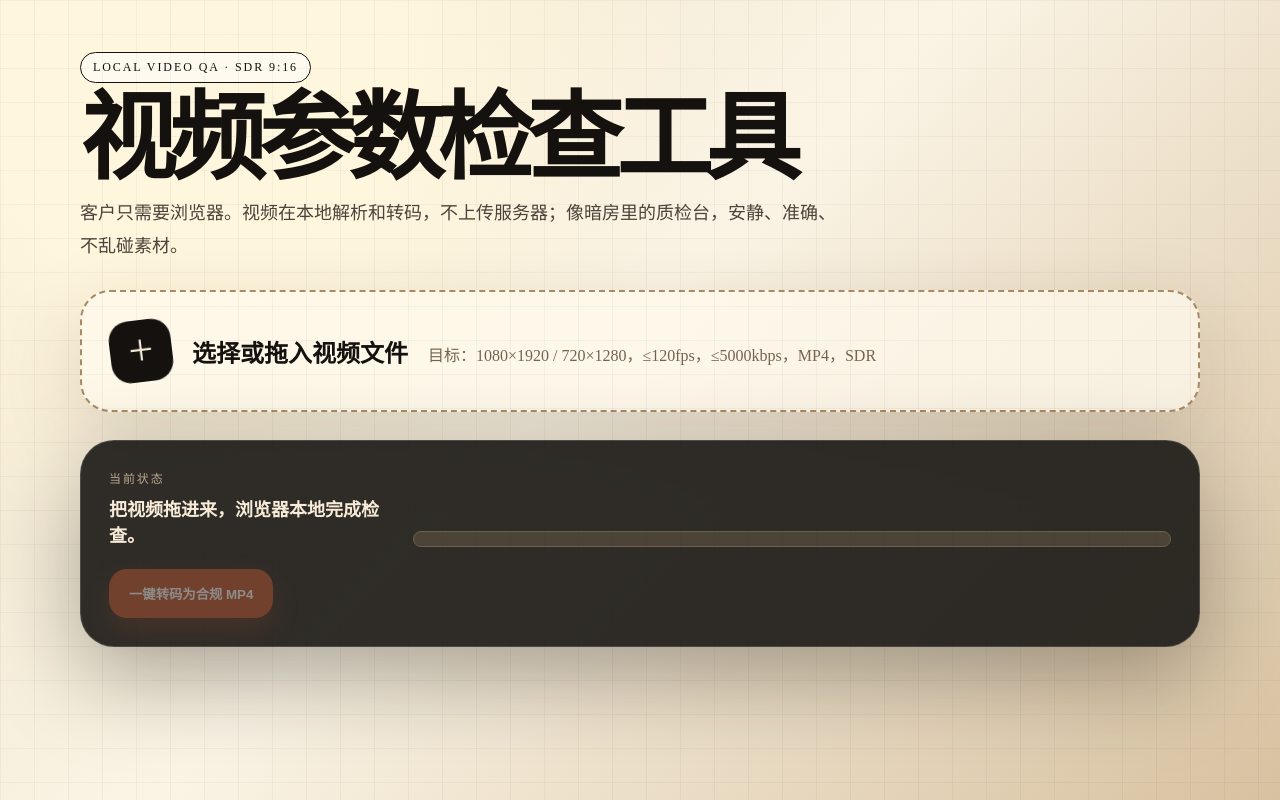
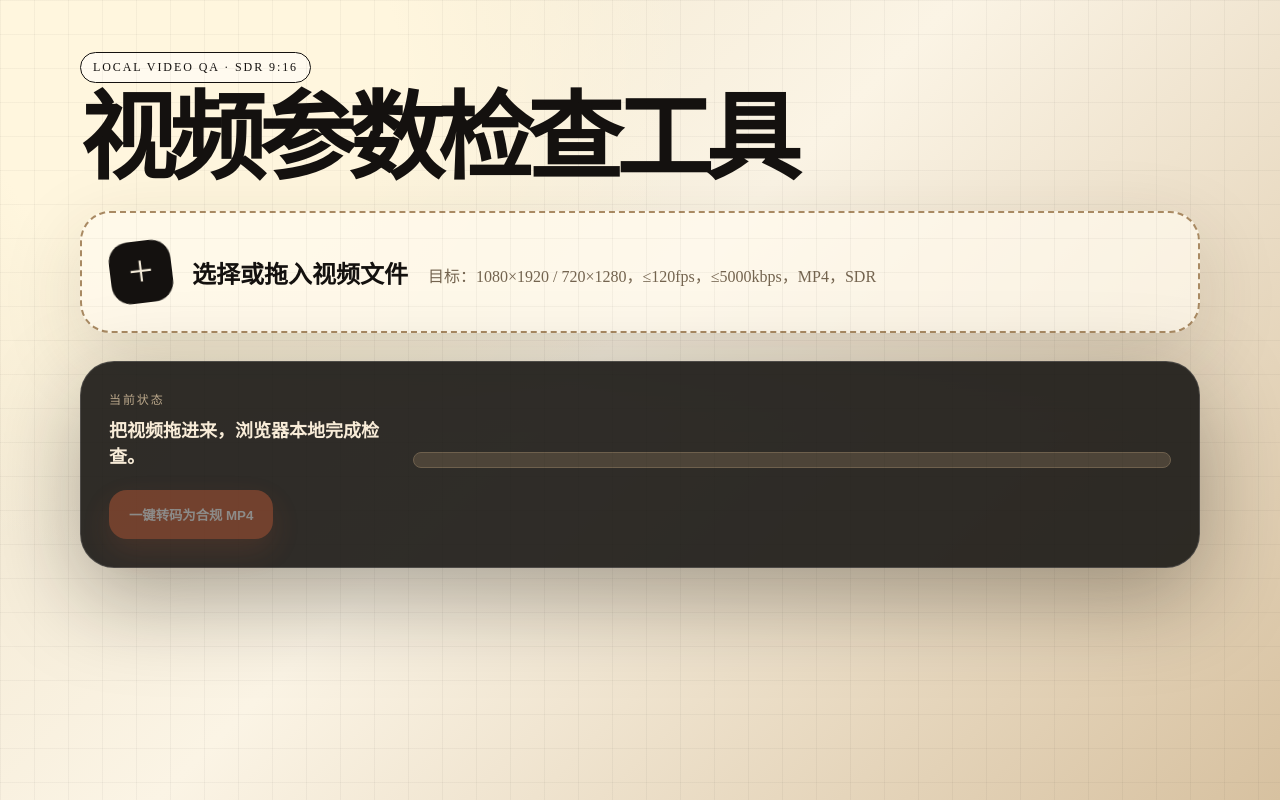
Before and after one commit to aliciazong137/video-tool, a React (Vite) app: page / in a window 1280 px wide. Built offline with nearby package versions, Linux system fonts and the light colour scheme.

Commit message:
style: remove hero description paragraph

```diff
--- a/src/main.jsx
+++ b/src/main.jsx
@@ -319,7 +319,6 @@ function App() {
     <section className="hero">
       <div className="badge">LOCAL VIDEO QA · SDR 9:16</div>
       <h1>视频参数检查工具</h1>
-      <p>客户只需要浏览器。视频在本地解析和转码，不上传服务器；像暗房里的质检台，安静、准确、不乱碰素材。</p>
     </section>
 
     <section
```
